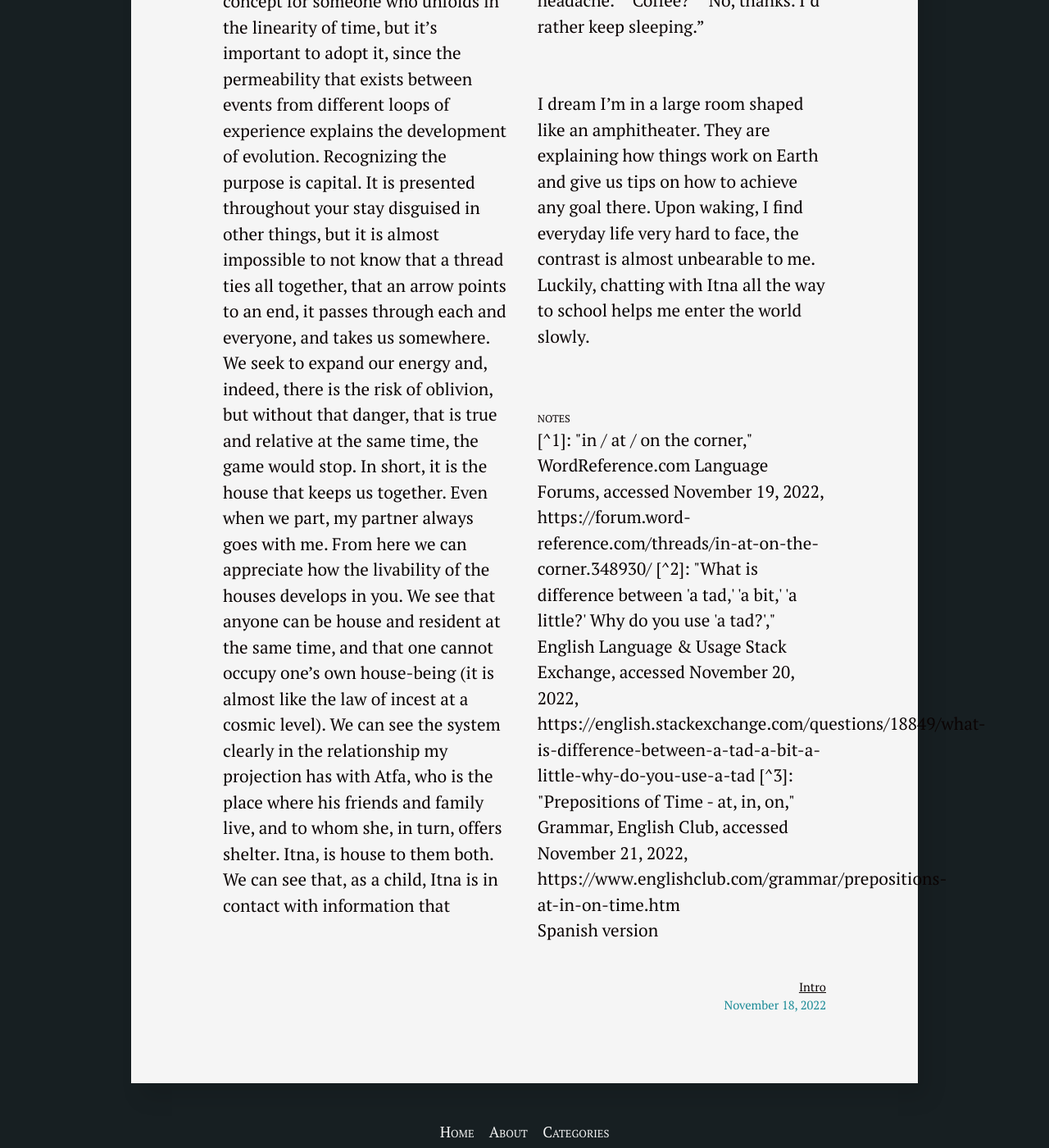
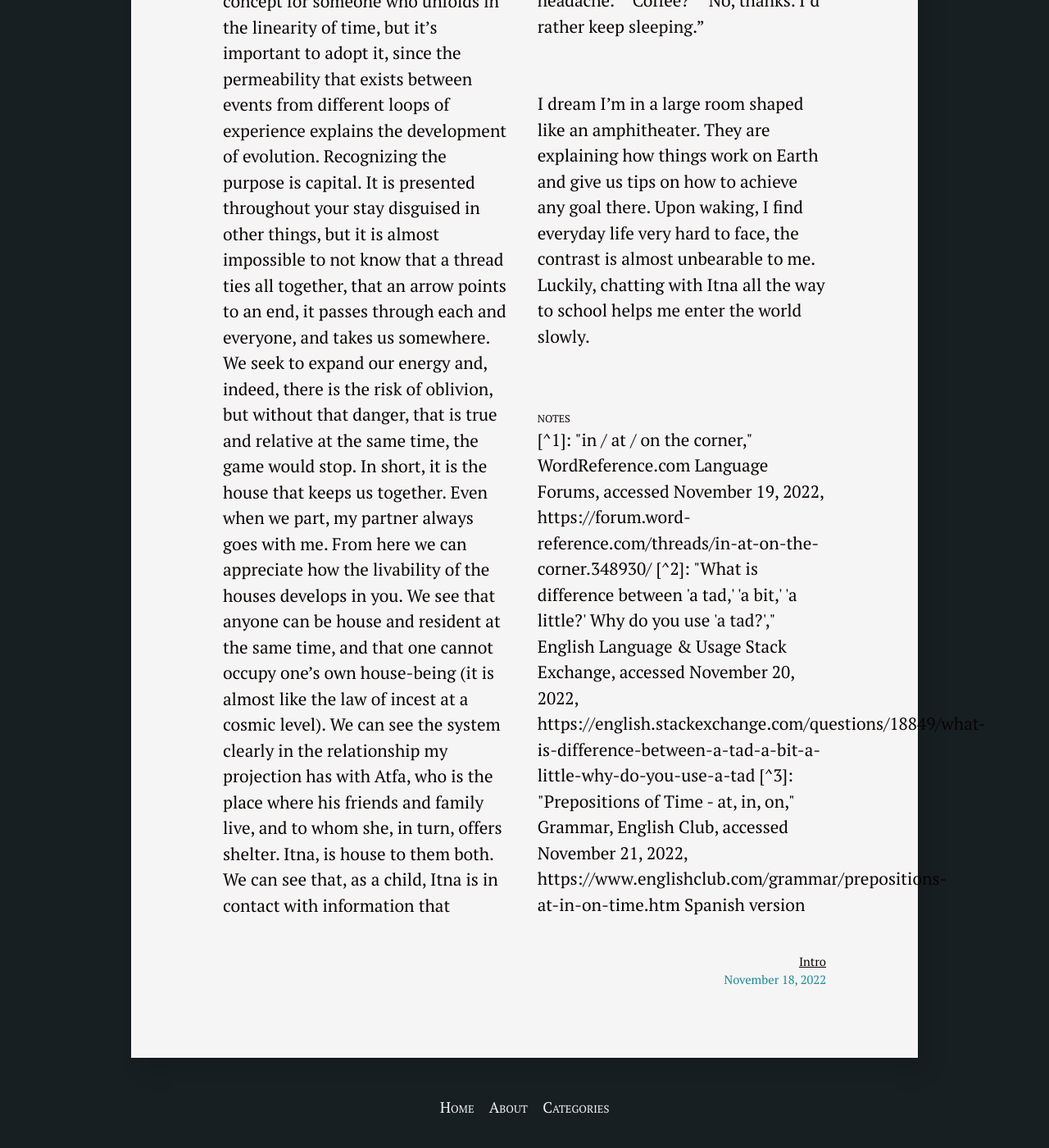
Before and after one commit to silvialohrmann/editorial, a Jekyll site: the page built from _posts/2022-11-18-we-are-houses.md, in a window 1280 px wide and 1400 px high, scrolled down 5188 px. Shown: the whole window at 82% size. Built offline with Jekyll 4.4.1, drawn with Linux system fonts in a browser that asks for light colours; after the commit the page ends 6557 px from its top, so only the background shows below that.

Commit message:
Update 2022-11-18-we-are-houses.md

```diff
--- a/_posts/2022-11-18-we-are-houses.md
+++ b/_posts/2022-11-18-we-are-houses.md
@@ -4,7 +4,7 @@
 layout: post
 ---
 <section class="two-column">
-<div>
+
 At first I was amused, but then I felt fear, fear of never ever not knowing again. She looked <span title="note added on 2022-11-20">a bit</span>[^2] like me, or an older version of me. But I began to imagine that perhaps it was me who looked like her, who could alter events, who could play in this reality as a magician or <ins title="edited on 2022-11-20">a</ins> witch.
 
 “Take care,” she said.
@@ -100,8 +100,8 @@
 [^1]: "in / at / on the corner," WordReference.com Language Forums, accessed November 19, 2022, https://forum.word&#173;reference.com/threads/in-at-on-the-corner.348930/
 [^2]: "What is difference between 'a tad,' 'a bit,' 'a little?' Why do you use 'a tad?'," English Language & Usage Stack Exchange, accessed November 20, 2022, https://english.stackexchange.com/questions/18849/what-is-difference-between-a-tad-a-bit-a-little-why-do-you-use-a-tad
 [^3]: "Prepositions of Time - at, in, on," Grammar, English Club, accessed November 21, 2022, https://www.englishclub.com/grammar/prepositions-at-in-on-time.htm
-</div>
 
-<div>Spanish version</div>
+
+Spanish version
 
 </section>
```
